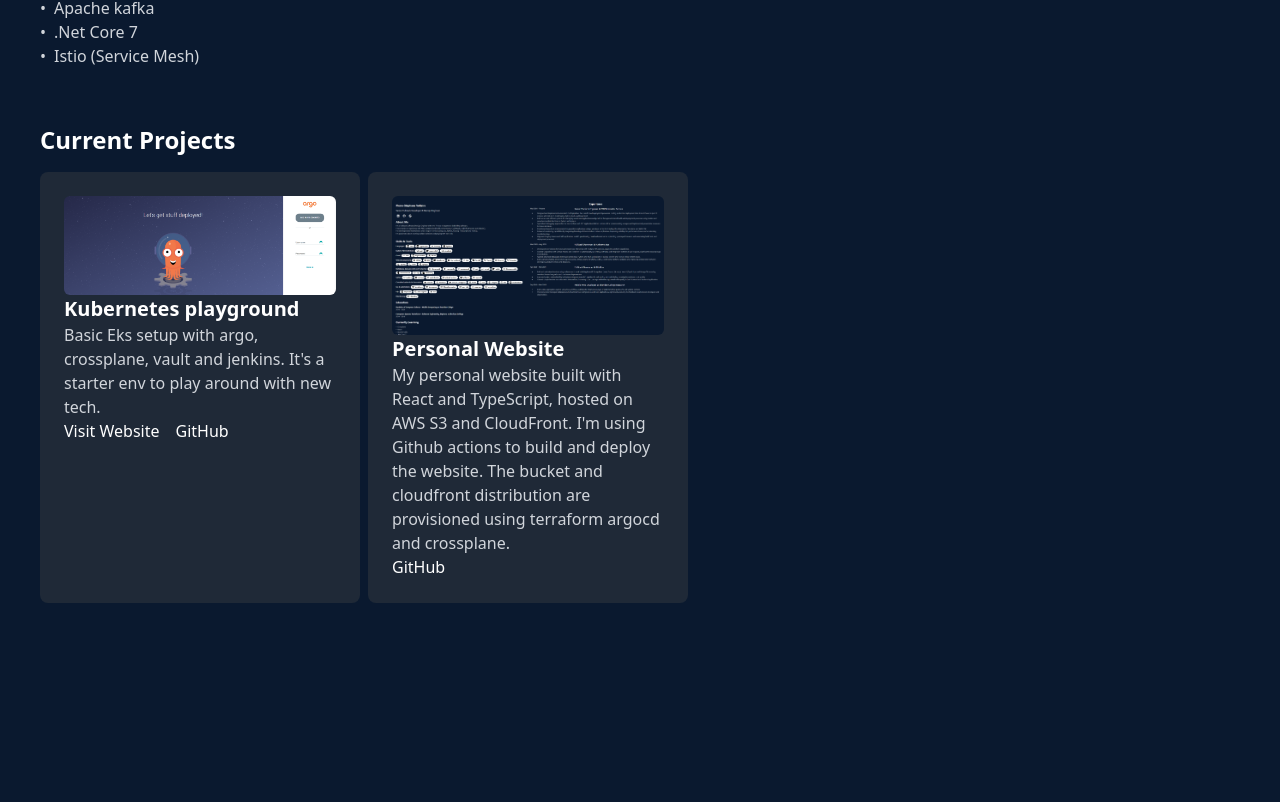
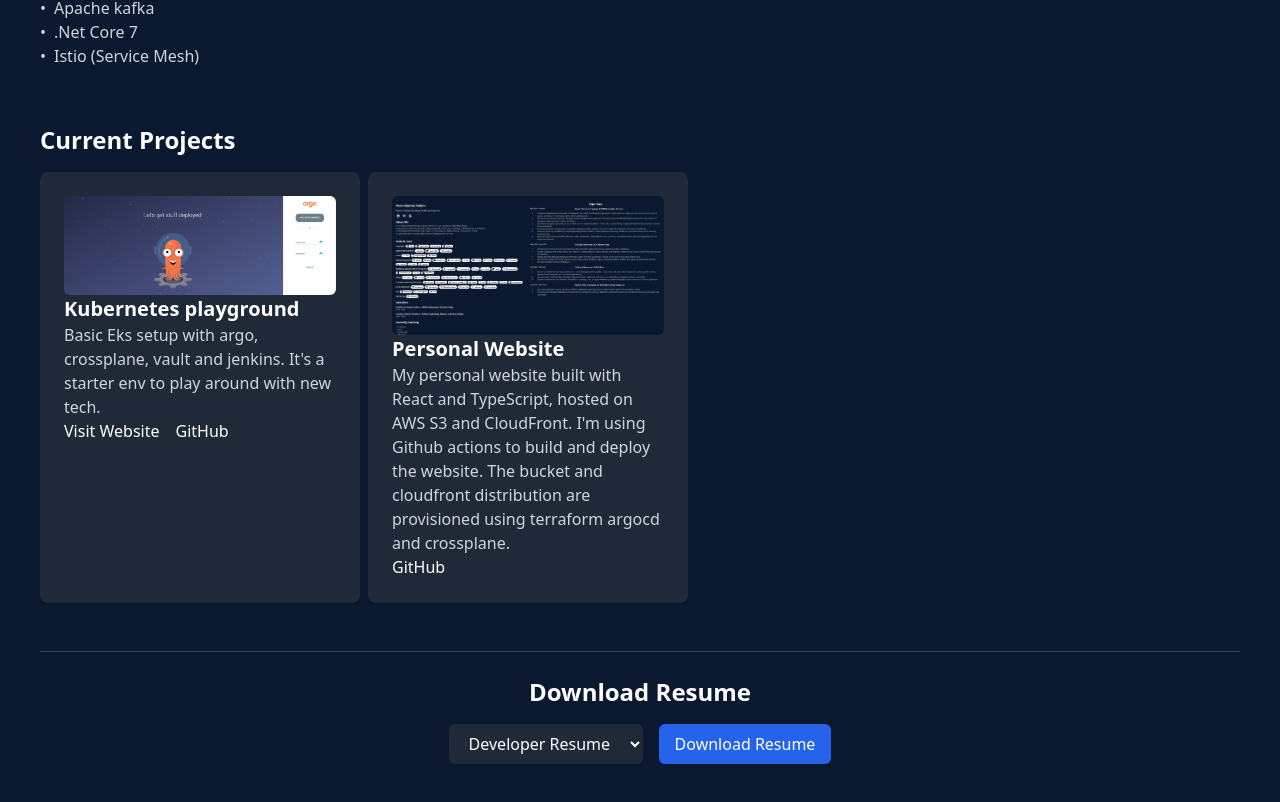
Before and after one commit to PierreStephaneVoltaire/website, a React (Vite) app: page / in a window 1280 px wide. Shown: the part 1576-2378 px from the top of the page. Before the commit the page ends 2259 px from the top, so only its background shows below. Built offline with nearby package versions, Linux system fonts and the light colour scheme.

Commit message:
Update App.tsx

```diff
--- a/src/App.tsx
+++ b/src/App.tsx
@@ -22,7 +22,7 @@
                 </div>
                 <div className="w-full p-4">
                     <Projects projects={cvData.projects}/>
-                    {/* <ResumeDownload resumeOptions={resumeOptions} /> */}
+                    <ResumeDownload resumeOptions={resumeOptions} />
                 </div>
             </div>
         </div>
```
